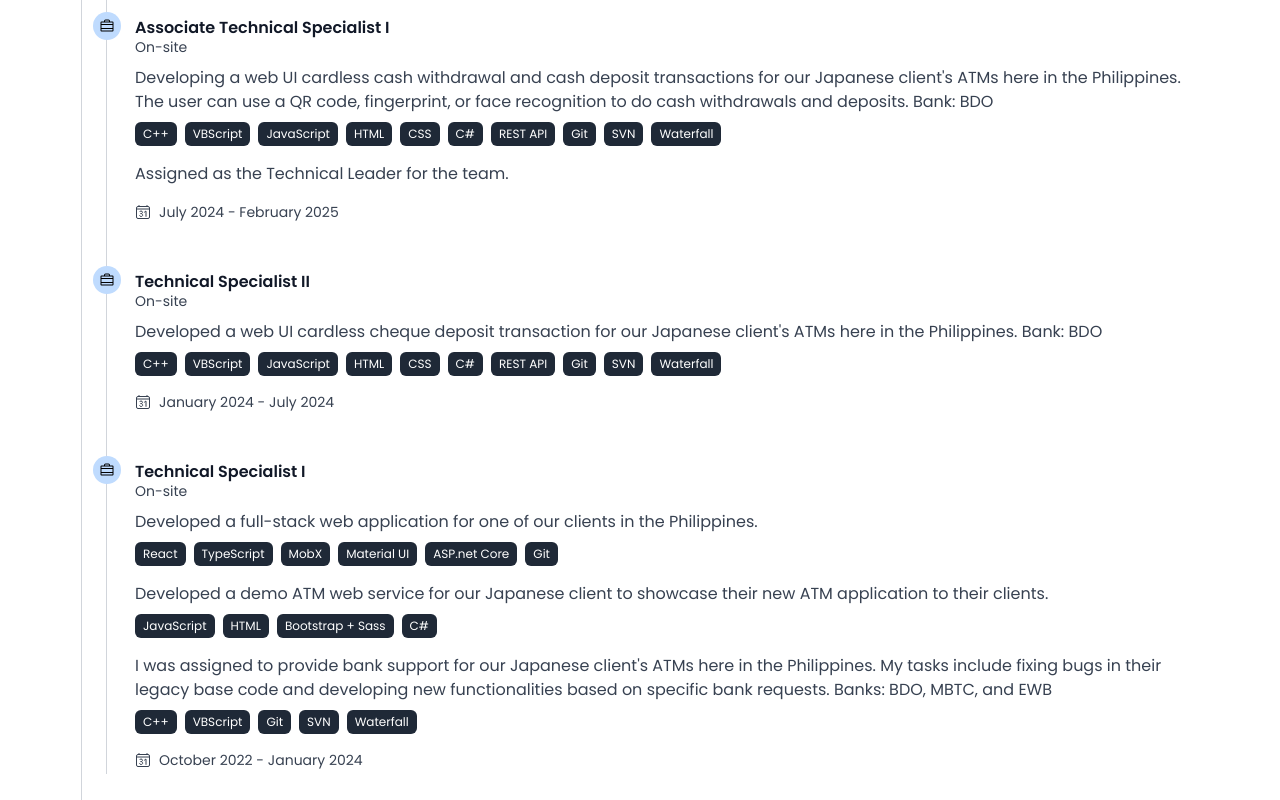
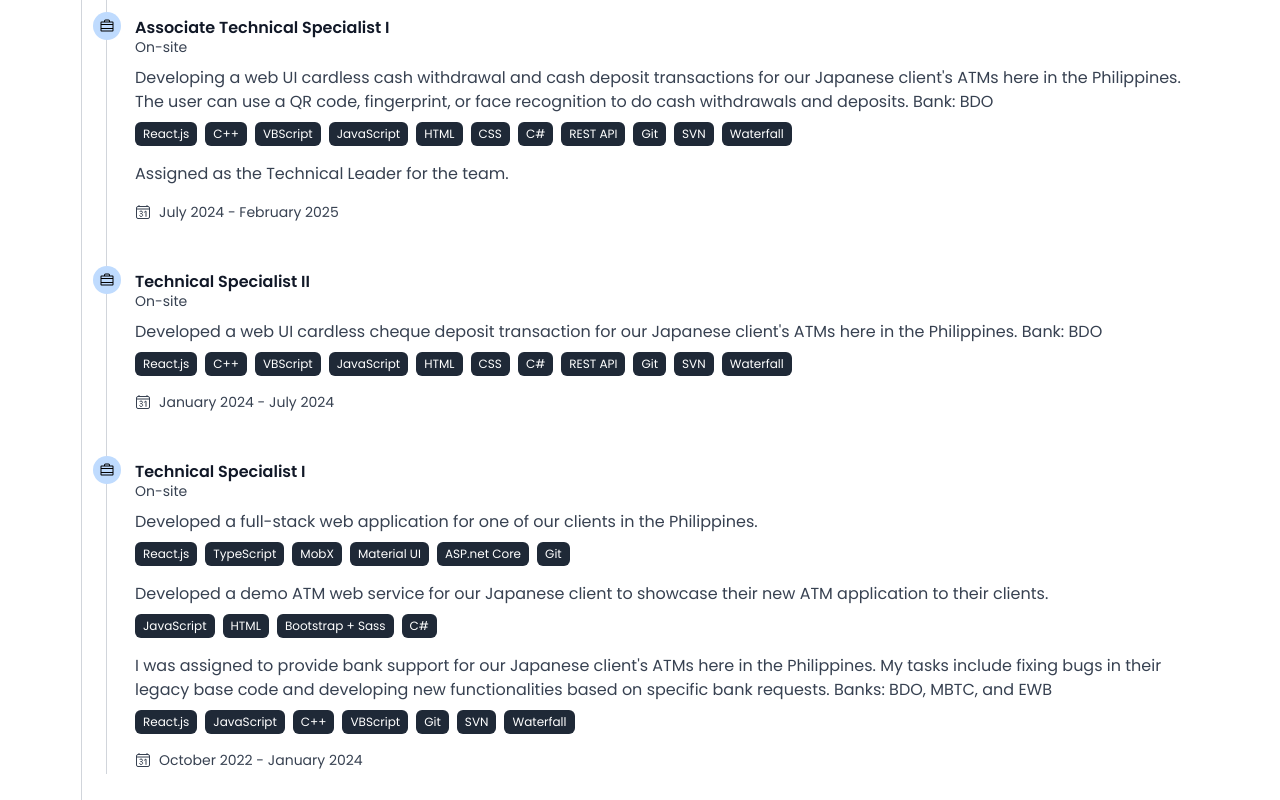
Before and after one commit to crljhnmngs/Portfolio, a React (Vite) app: page / in a window 1280 px wide. Shown: the part 3200-4000 px from the top of the page. Built offline with nearby package versions, Linux system fonts and the light colour scheme; no server answers; what ldrs would draw is missing.

Commit message:
chore: migrate personal project deployments from Vercel to Netlify

```diff
--- a/src/const.tsx
+++ b/src/const.tsx
@@ -49,7 +49,7 @@ export const sections = [
 
 export const skills = [
     {
-        name: 'React',
+        name: 'React.js',
         link: 'https://raw.githubusercontent.com/devicons/devicon/master/icons/react/react-original-wordmark.svg',
     },
     {
@@ -230,7 +230,7 @@ export const experiences = [
         description: 'experiences.company1.description',
         link: 'https://alliance.com.ph/',
         tech: [
-            'React',
+            'React.js',
             'TypeScript',
             'ASP.net Core',
             'C++',
@@ -249,6 +249,7 @@ export const experiences = [
                         description:
                             'experiences.company1.subItems.0.projects.0.description',
                         tech: [
+                            'React.js',
                             'C++',
                             'VBScript',
                             'JavaScript',
@@ -272,6 +273,7 @@ export const experiences = [
                         description:
                             'experiences.company1.subItems.1.projects.0.description',
                         tech: [
+                            'React.js',
                             'C++',
                             'VBScript',
                             'JavaScript',
@@ -300,6 +302,7 @@ export const experiences = [
                         description:
                             'experiences.company1.subItems.2.projects.0.description',
                         tech: [
+                            'React.js',
                             'C++',
                             'VBScript',
                             'JavaScript',
@@ -323,7 +326,7 @@ export const experiences = [
                         description:
                             'experiences.company1.subItems.3.projects.0.description',
                         tech: [
-                            'React',
+                            'React.js',
                             'TypeScript',
                             'MobX',
                             'Material UI',
@@ -339,7 +342,15 @@ export const experiences = [
                     {
                         description:
                             'experiences.company1.subItems.3.projects.2.description',
-                        tech: ['C++', 'VBScript', 'Git', 'SVN', 'Waterfall'],
+                        tech: [
+                            'React.js',
+                            'JavaScript',
+                            'C++',
+                            'VBScript',
+                            'Git',
+                            'SVN',
+                            'Waterfall',
+                        ],
                     },
                 ],
                 date: 'experiences.company1.subItems.3.date',
@@ -398,7 +409,7 @@ export const projects: Project[] = [
         image: mern,
         about: 'projects.personalFullStackBoilerplate.about',
         tech: [
-            'React',
+            'React.js',
             'Vite',
             'TypeScript',
             'Tailwind',
@@ -419,33 +430,39 @@ export const projects: Project[] = [
         name: 'Todo App',
         image: todo,
         about: 'projects.todoApp.about',
-        tech: ['React', 'TypeScript', 'Tailwind', 'Firebase', 'Redux', 'Jest'],
+        tech: [
+            'React.js',
+            'TypeScript',
+            'Tailwind',
+            'Firebase',
+            'Redux',
+            'Jest',
+        ],
         date: '2024',
         links: {
             github: 'https://github.com/crljhnmngs/todo-app',
-            live: 'https://todo-app-tau-one-76.vercel.app/',
+            live: 'https://crljhnmngs-todo-app.netlify.app',
         },
     },
     {
         name: 'Personal Frontend Boilerplate',
         image: boilerplate,
         about: 'projects.personalFrontendBoilerplate.about',
-        tech: ['React', 'Vite', 'TypeScript', 'Tailwind', 'Redux', 'Jest'],
+        tech: ['React.js', 'Vite', 'TypeScript', 'Tailwind', 'Redux', 'Jest'],
         date: '2024',
         links: {
             github: 'https://github.com/crljhnmngs/react-redux-boilerplate',
-            live: 'https://react-redux-boilerplate-phi.vercel.app/',
+            live: 'https://react-redux-boilerplate-crl.netlify.app',
         },
     },
     {
         name: 'FUN88',
         image: fun88,
         about: 'projects.fun88.about',
-        tech: ['React', 'TypeScript', 'Tailwind', 'Redux'],
+        tech: ['React.js', 'TypeScript', 'Tailwind', 'Redux'],
         date: '2024',
         links: {
             github: 'https://github.com/crljhnmngs/FUN88',
-            live: 'https://fun-88.vercel.app/',
         },
     },
     {
@@ -453,7 +470,7 @@ export const projects: Project[] = [
         image: portfolio,
         about: 'projects.personalPortfolio.about',
         tech: [
-            'React',
+            'React.js',
             'Vite',
             'TypeScript',
             'Tailwind',
@@ -473,7 +490,7 @@ export const projects: Project[] = [
         date: '2022',
         links: {
             github: 'https://github.com/crljhnmngs/Fake-Store',
-            live: 'https://fake-store-blond.vercel.app/',
+            live: 'https://crljhnmngs-fake-store.netlify.app',
         },
     },
     {
@@ -515,7 +532,7 @@ export const projects: Project[] = [
         date: '2022',
         links: {
             github: 'https://github.com/crljhnmngs/Advance-Calculator',
-            live: 'https://advance-calculator-three.vercel.app/',
+            live: 'https://crljhnmngs-advance-calculator.netlify.app',
         },
     },
     {
@@ -526,7 +543,7 @@ export const projects: Project[] = [
         date: '2022',
         links: {
             github: 'https://github.com/crljhnmngs/Calculator',
-            live: 'https://calculator-kohl-xi-82.vercel.app/',
+            live: 'https://crljhnmngs-basic-calculator.netlify.app',
         },
     },
     {
@@ -537,7 +554,6 @@ export const projects: Project[] = [
         date: '2022',
         links: {
             github: 'https://github.com/crljhnmngs/Facebook-Clone',
-            live: 'https://facebook-clone-chi-orcin.vercel.app/',
         },
     },
     {
```
